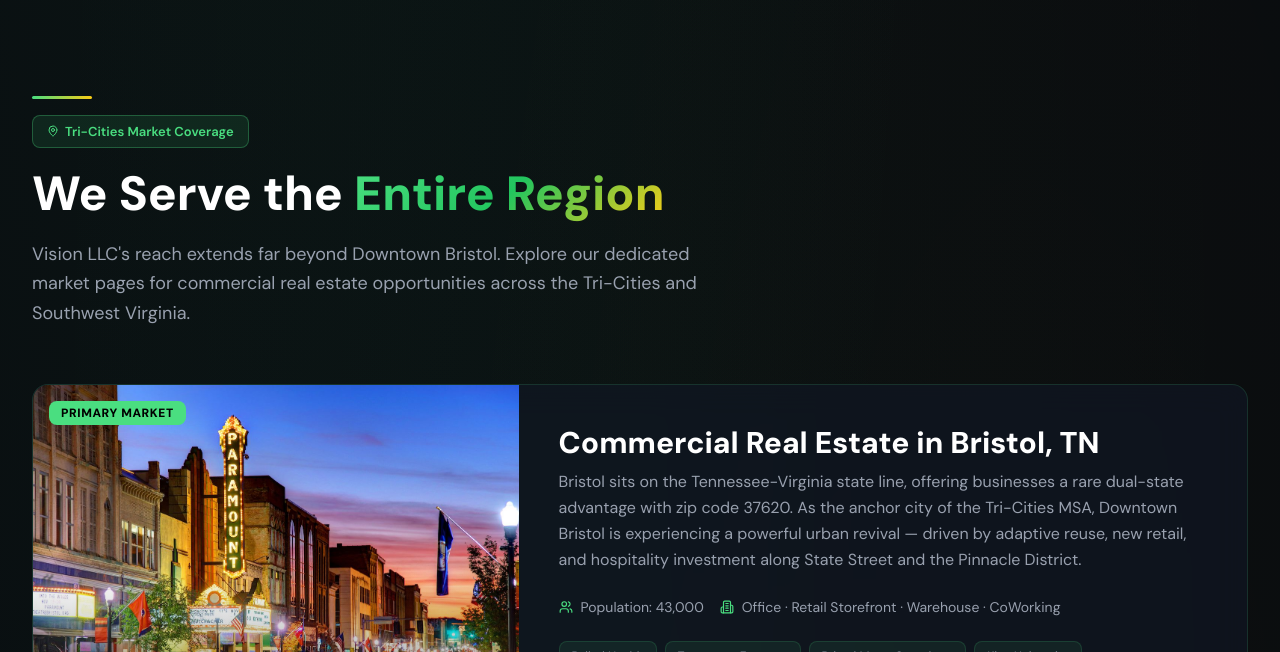
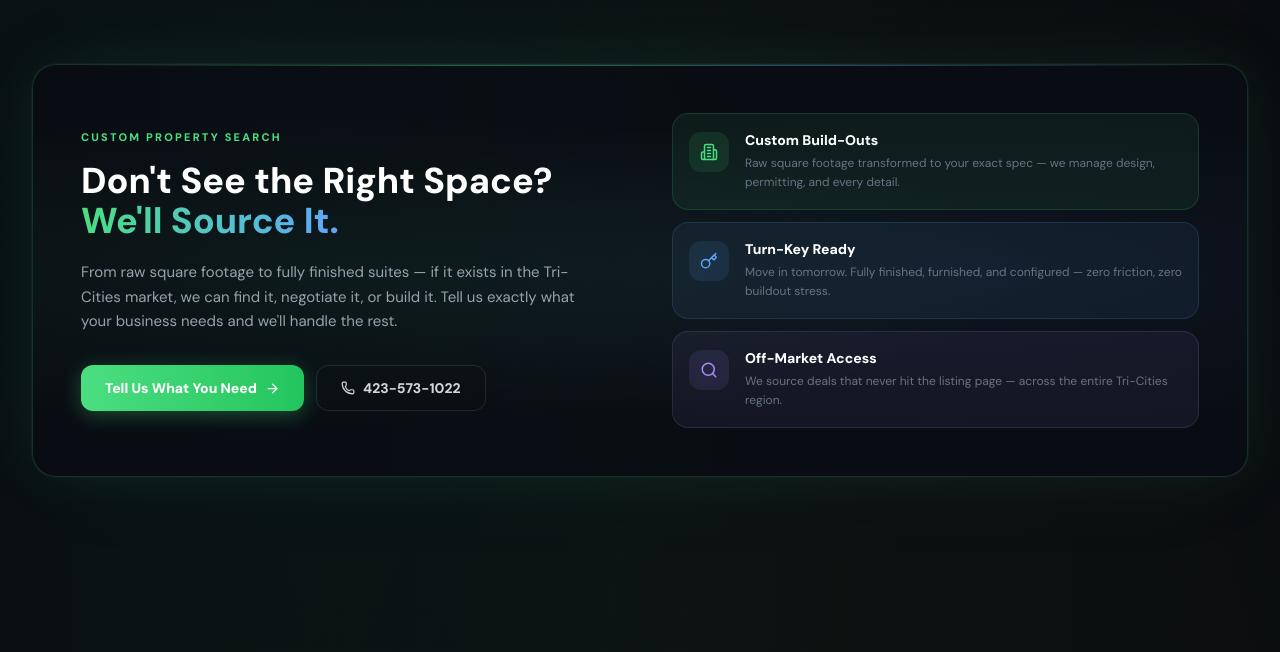
Before and after one commit to wireddigitalus-stack/vision, a Next.js app: page / in a window 1280 px wide. Shown: the part 3708-4360 px from the top of the page. Built offline with nearby package versions, Linux system fonts and the light colour scheme; no server answers; the database is empty.

Commit message:
new card

```diff
--- a/src/app/page.tsx
+++ b/src/app/page.tsx
@@ -53,10 +53,10 @@ export default function HomePage() {
       <StatsBar />
       <ServicesSection />
       <PropertiesSection />
+      <CustomSearchCTA />
       <GeoMarketsSection />
       <TestimonialsSection />
       <FAQSection />
-      <CustomSearchCTA />
       <CTASection />
     </>
   );
```
